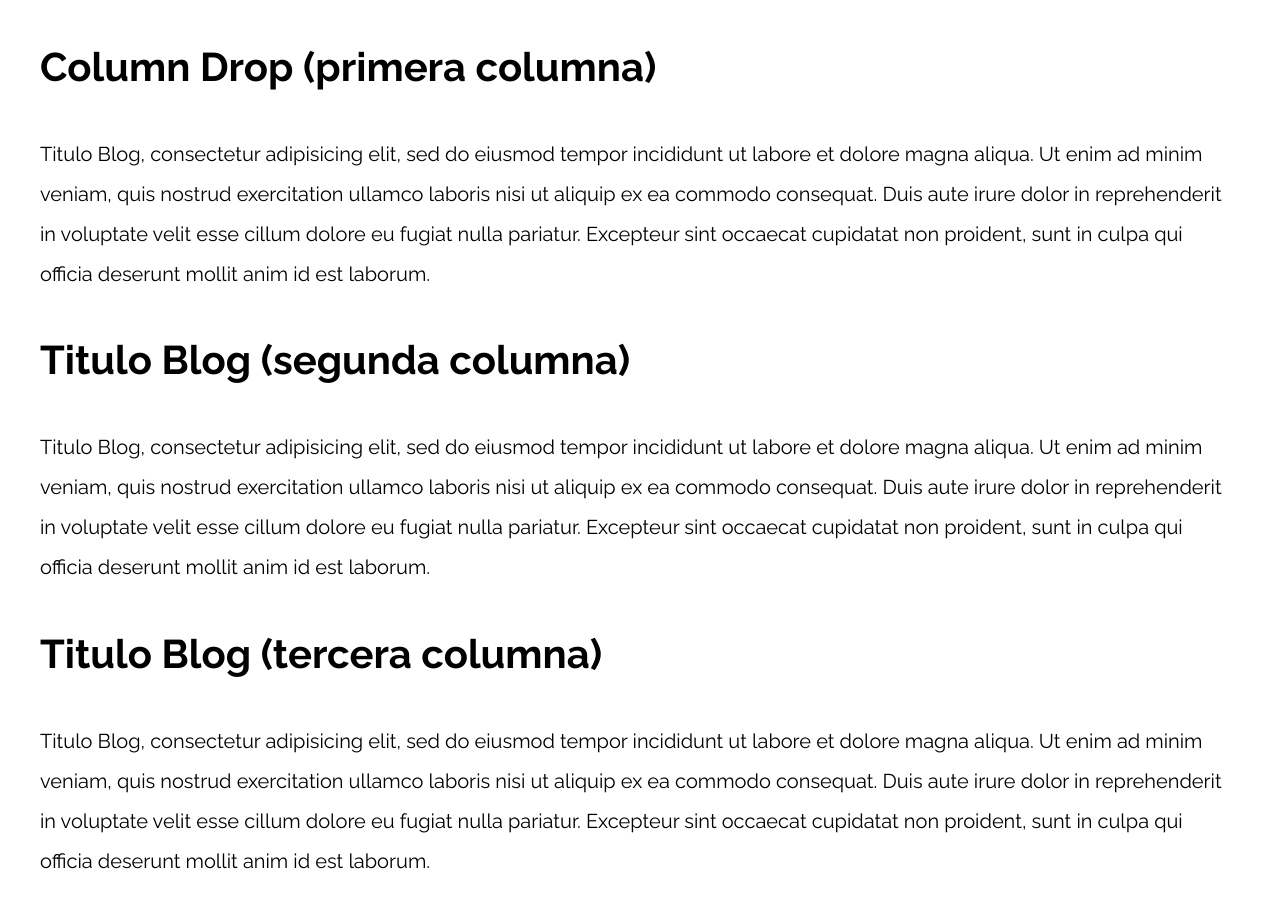
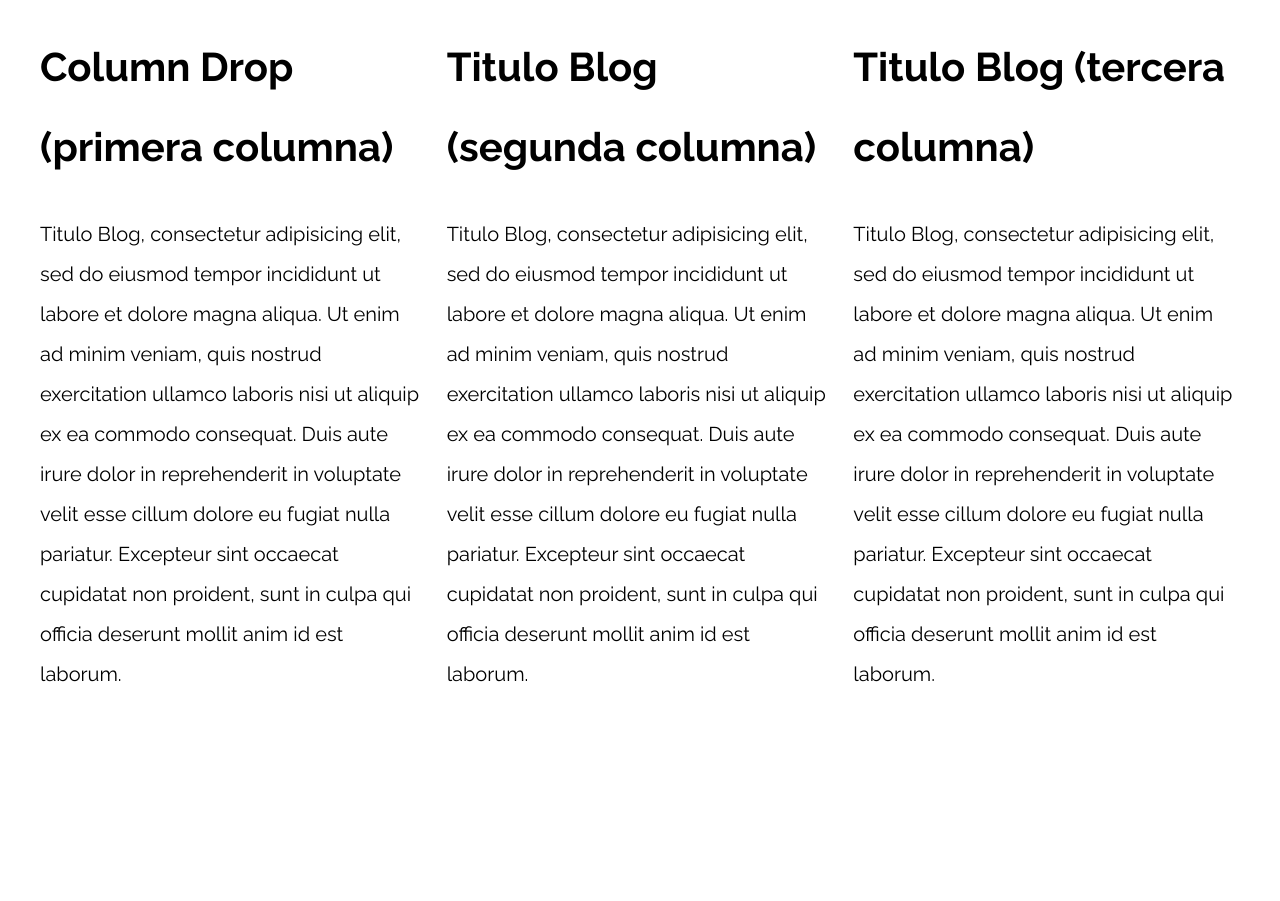
Before and after one commit to IchibannDev/patrones-rwd, a plain HTML site: page 07-column_drop_css_grid/index.html in a window 1280 px wide. After the commit the page ends 800 px from the top, so only its background shows below. Drawn offline with nearby package versions, Linux system fonts and the light colour scheme.

Commit message:
Column drop with css-grid.

```diff
--- a/07-column_drop_css_grid/css/styles.css
+++ b/07-column_drop_css_grid/css/styles.css
@@ -10,7 +10,7 @@ html {
 }
 
 body {
-    font-family: 'Raleway', sans-serif;
+    font-family: "Raleway", sans-serif;
     font-size: 1.6rem;
     line-height: 2;
 }
@@ -39,7 +39,7 @@ p {
 
 .entrada-blog a {
     display: inline-block;
-    background-color: #2196F3;
+    background-color: #2196f3;
     color: white;
     padding: 10px 20px;
     text-decoration: none;
@@ -47,6 +47,22 @@ p {
     text-transform: uppercase;
 }
 
-
-
 /** CODIGO AQUI **/
+@media (min-width: 480px) {
+    .column-drop-css {
+        display: grid;
+        grid-template-columns: repeat(2, 1fr);
+        gap: 2rem;
+    }
+    .second {
+        grid-column: 1 / 3;
+    }
+}
+@media (min-width: 768px) {
+    .column-drop-css {
+        grid-template-columns: repeat(3, 1fr);
+    }
+    .second {
+        grid-column: 3 / 4;
+    }
+}
--- a/07-column_drop_css_grid/index.html
+++ b/07-column_drop_css_grid/index.html
@@ -1,43 +1,30 @@
 <!DOCTYPE html>
 <html>
-
     <head>
-    <meta charset="utf-8">
+        <meta charset="utf-8" />
         <title>Patrones Responsive Web Design</title>
-    <link rel="stylesheet" href="https://necolas.github.io/normalize.css/8.0.1/normalize.css">
-    <link href="https://fonts.googleapis.com/css?family=Raleway:400,700,900" rel="stylesheet">
-    <link rel="stylesheet" href="css/styles.css">
-    <meta name="viewport" content="width=device-width, initial-scale=1">
+        <link rel="stylesheet" href="https://necolas.github.io/normalize.css/8.0.1/normalize.css" />
+        <link href="https://fonts.googleapis.com/css?family=Raleway:400,700,900" rel="stylesheet" />
+        <link rel="stylesheet" href="css/styles.css" />
+        <meta name="viewport" content="width=device-width, initial-scale=1" />
     </head>
 
     <body>
-
-    <div class="contenedor">
+        <div class="contenedor column-drop-css">
             <main>
                 <h1>Column Drop (primera columna)</h1>
-            <p>
-                Titulo Blog, consectetur adipisicing elit, sed do eiusmod tempor incididunt ut labore et dolore magna aliqua. Ut enim ad minim veniam, quis nostrud exercitation ullamco laboris nisi ut aliquip ex ea commodo consequat. Duis aute irure dolor in reprehenderit
-                in voluptate velit esse cillum dolore eu fugiat nulla pariatur. Excepteur sint occaecat cupidatat non proident, sunt in culpa qui officia deserunt mollit anim id est laborum.
-            </p>
+                <p>Titulo Blog, consectetur adipisicing elit, sed do eiusmod tempor incididunt ut labore et dolore magna aliqua. Ut enim ad minim veniam, quis nostrud exercitation ullamco laboris nisi ut aliquip ex ea commodo consequat. Duis aute irure dolor in reprehenderit in voluptate velit esse cillum dolore eu fugiat nulla pariatur. Excepteur sint occaecat cupidatat non proident, sunt in culpa qui officia deserunt mollit anim id est laborum.</p>
             </main>
 
-        <aside>
+            <aside class="first">
                 <h1>Titulo Blog (segunda columna)</h1>
-            <p>
-                Titulo Blog, consectetur adipisicing elit, sed do eiusmod tempor incididunt ut labore et dolore magna aliqua. Ut enim ad minim veniam, quis nostrud exercitation ullamco laboris nisi ut aliquip ex ea commodo consequat. Duis aute irure dolor in reprehenderit
-                in voluptate velit esse cillum dolore eu fugiat nulla pariatur. Excepteur sint occaecat cupidatat non proident, sunt in culpa qui officia deserunt mollit anim id est laborum.
-            </p>
+                <p>Titulo Blog, consectetur adipisicing elit, sed do eiusmod tempor incididunt ut labore et dolore magna aliqua. Ut enim ad minim veniam, quis nostrud exercitation ullamco laboris nisi ut aliquip ex ea commodo consequat. Duis aute irure dolor in reprehenderit in voluptate velit esse cillum dolore eu fugiat nulla pariatur. Excepteur sint occaecat cupidatat non proident, sunt in culpa qui officia deserunt mollit anim id est laborum.</p>
             </aside>
 
-        <aside>
+            <aside class="second">
                 <h1>Titulo Blog (tercera columna)</h1>
-            <p>
-                Titulo Blog, consectetur adipisicing elit, sed do eiusmod tempor incididunt ut labore et dolore magna aliqua. Ut enim ad minim veniam, quis nostrud exercitation ullamco laboris nisi ut aliquip ex ea commodo consequat. Duis aute irure dolor in reprehenderit
-                in voluptate velit esse cillum dolore eu fugiat nulla pariatur. Excepteur sint occaecat cupidatat non proident, sunt in culpa qui officia deserunt mollit anim id est laborum.
-            </p>
+                <p>Titulo Blog, consectetur adipisicing elit, sed do eiusmod tempor incididunt ut labore et dolore magna aliqua. Ut enim ad minim veniam, quis nostrud exercitation ullamco laboris nisi ut aliquip ex ea commodo consequat. Duis aute irure dolor in reprehenderit in voluptate velit esse cillum dolore eu fugiat nulla pariatur. Excepteur sint occaecat cupidatat non proident, sunt in culpa qui officia deserunt mollit anim id est laborum.</p>
             </aside>
         </div>
-
     </body>
-
 </html>
```
Lines whose indentation alone changed are shown as unchanged.
